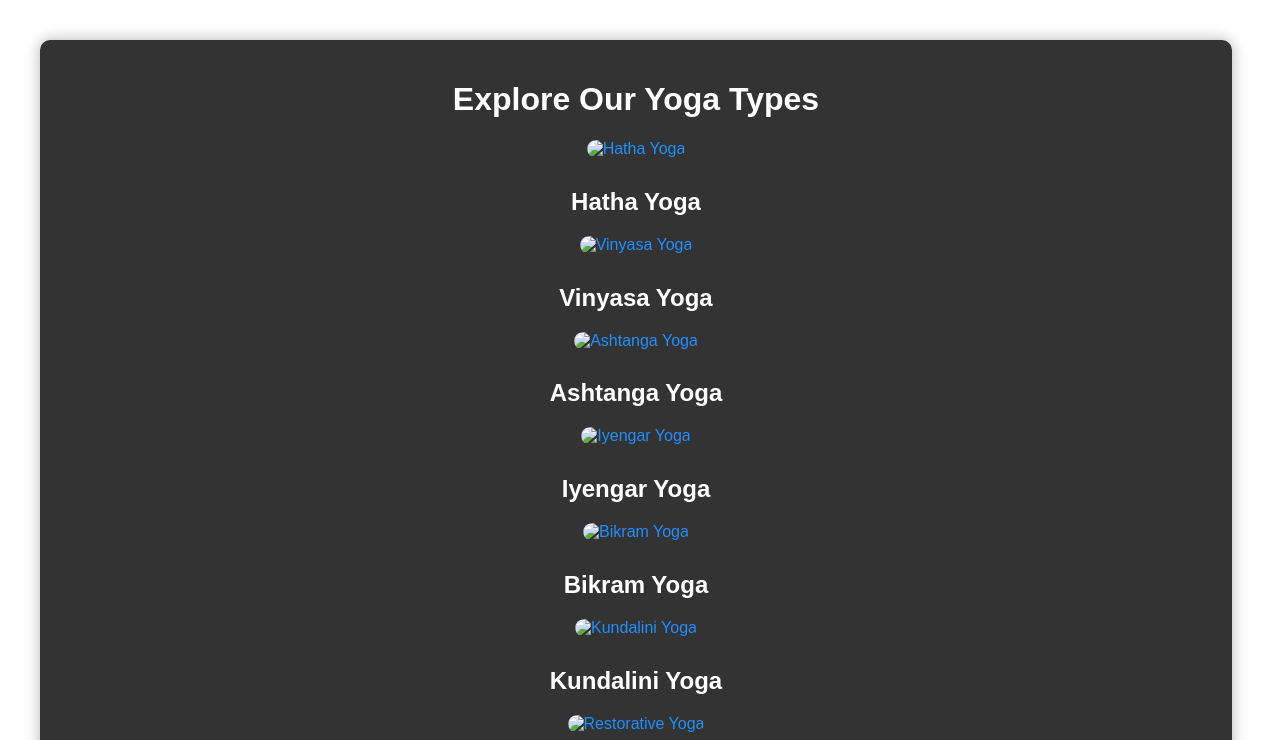
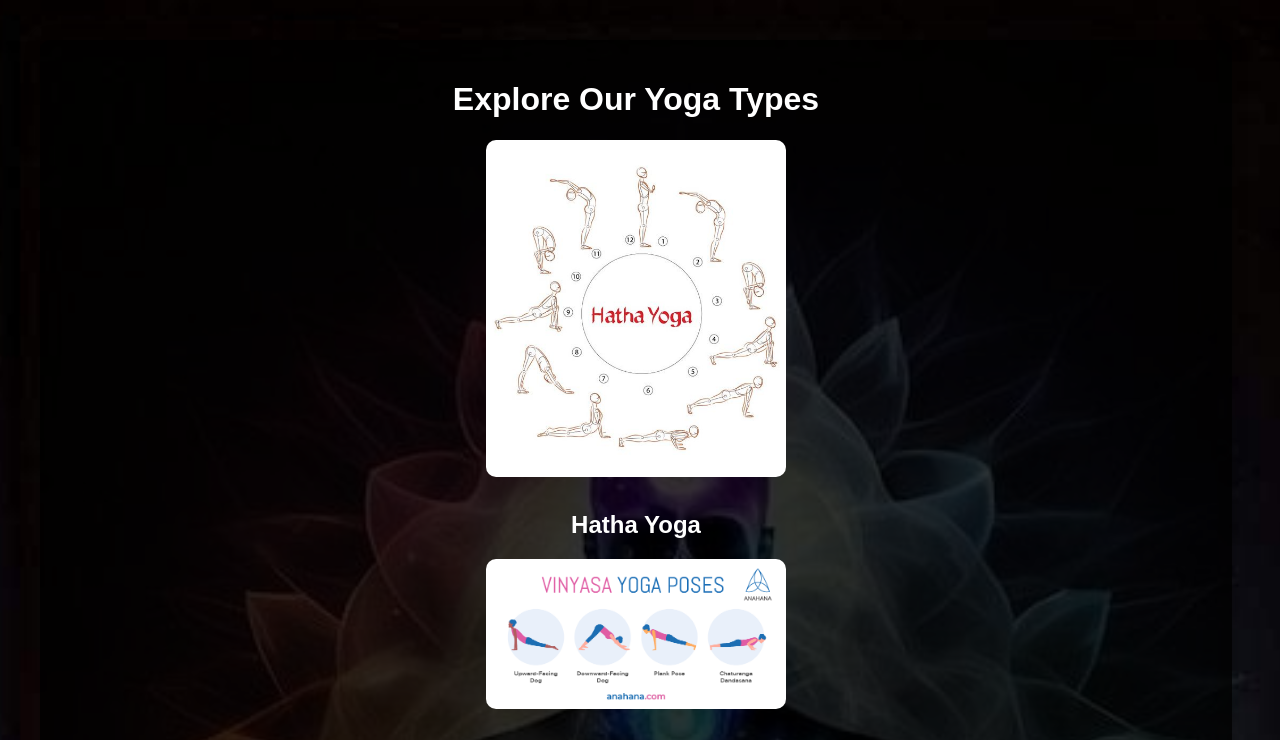
Before and after one commit to Amrukoparkar/YOgA-EasE, a plain HTML site: page yoga-types.html in a window 1280 px wide. Shown: the top 740 px of the page. Drawn offline with Linux system fonts and the light colour scheme.

Commit message:
Update yoga-types.html

```diff
--- a/yoga-types.html
+++ b/yoga-types.html
@@ -14,7 +14,7 @@
             display: block;
             justify-content: center;
             align-items: center;
-            background: url('./images/ya.jpg') no-repeat center center fixed;
+            background: url('./ya.jpg') no-repeat center center fixed;
             background-size: cover;
         }
         .container {
@@ -59,43 +59,43 @@
         <h1>Explore Our Yoga Types</h1>
         <div class="yoga-type">
             <a href="https://youtu.be/UIK3hR-NjYU" target="_blank">
-                <img src="./images/3cef312d175640d698da00dd42dc46e2.jpg" alt="Hatha Yoga">
+                <img src="./3cef312d175640d698da00dd42dc46e2.jpg" alt="Hatha Yoga">
                 <h2>Hatha Yoga</h2>
             </a>
         </div>
         <div class="yoga-type">
             <a href="https://youtu.be/-56cvfk3kRg" target="_blank">
-                <img src="./images/vinyasa-yoga-poses.webp" alt="Vinyasa Yoga">
+                <img src="./vinyasa-yoga-poses.webp" alt="Vinyasa Yoga">
                 <h2>Vinyasa Yoga</h2>
             </a>
         </div>
         <div class="yoga-type">
             <a href="https://youtu.be/JqZhod-eot8" target="_blank">
-                <img src="./images/ashtang.jpg" alt="Ashtanga Yoga">
+                <img src="./ashtang.jpg" alt="Ashtanga Yoga">
                 <h2>Ashtanga Yoga</h2>
             </a>
         </div>
         <div class="yoga-type">
             <a href="https://www.youtube.com/watch?v=O6cRt3QWCGg&pp=ygUUd2hhdCBpcyBJeWVuZ2FyIHlvZ2E%3D" target="_blank">
-                <img src="./images/lyengae.jpg" alt="Iyengar Yoga">
+                <img src="./lyengae.jpg" alt="Iyengar Yoga">
                 <h2>Iyengar Yoga</h2>
             </a>
         </div>
         <div class="yoga-type">
             <a href="https://youtu.be/BAmFmIJsxUM" target="_blank">
-                <img src="./images/bikram yoga.jpg" alt="Bikram Yoga">
+                <img src="./bikram yoga.jpg" alt="Bikram Yoga">
                 <h2>Bikram Yoga</h2>
             </a>
         </div>
         <div class="yoga-type">
             <a href="https://www.youtube.com/shorts/cxri6NEgqXw?feature=share" target="_blank">
-                <img src="./images/kundalini.jpg" alt="Kundalini Yoga">
+                <img src="./kundalini.jpg" alt="Kundalini Yoga">
                 <h2>Kundalini Yoga</h2>
             </a>
         </div>
         <div class="yoga-type">
             <a href="https://youtu.be/ISHbAvy3mlw" target="_blank">
-                <img src="./images/restorative.jpg" alt="Restorative Yoga">
+                <img src="./restorative.jpg" alt="Restorative Yoga">
                 <h2>Restorative Yoga</h2>
             </a>
         </div>
```
